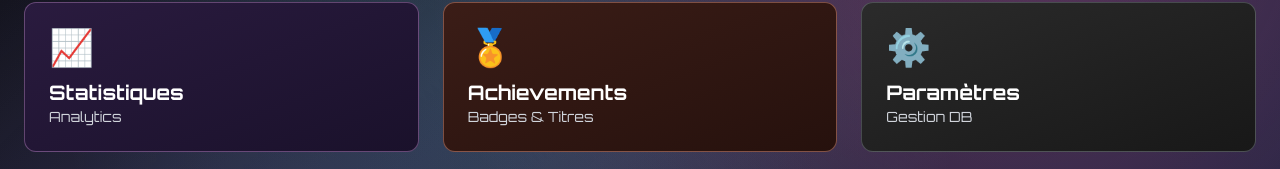
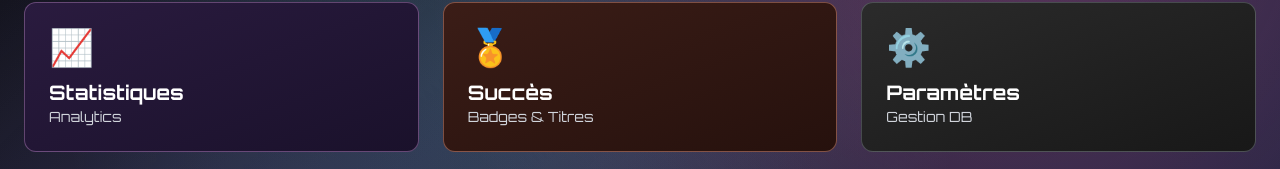
Before and after one commit to Forge-Jedaii/Combat-Sensei-Compagnon-CSC-NextJS-React, a Next.js app: page /archives in a window 1280 px wide. Shown: the part 258-427 px from the top of the page. Built offline with nearby package versions, Linux system fonts and the light colour scheme.

Commit message:
ajout glow

```diff
--- a/package.json
+++ b/package.json
@@ -18,7 +18,8 @@
     "mongoose": "^8.18.1",
     "next": "15.5.1",
     "react": "19.1.0",
-    "react-dom": "19.1.0"
+    "react-dom": "19.1.0",
+    "recharts": "^3.6.0"
   },
   "devDependencies": {
     "@eslint/eslintrc": "^3",
--- a/src/app/archives/page.tsx
+++ b/src/app/archives/page.tsx
@@ -41,7 +41,7 @@ const sections = [
   },
   {
     id: "achievements",
-    title: "Achievements",
+    title: "Succès",
     subtitle: "Badges & Titres",
     icon: "🏅",
     color: "from-[#3b1d17] to-[#26110d]",
--- a/src/components/ModeSelection.tsx
+++ b/src/components/ModeSelection.tsx
@@ -110,7 +110,7 @@ export default function ModeSelection({ onSelect }: ModeSelectionProps) {
             >
               <div className="absolute inset-0 bg-gradient-to-br from-white/10 to-transparent opacity-0 group-hover:opacity-100 transition-opacity duration-300"></div>
               <div className="relative z-10">
-                <div className="text-4xl mb-3">📜</div>
+                <div className="text-4xl mb-3 text-glow">📜</div>
                 <h3 className="text-xl text-glow font-bold text-white mb-2 font-orbitron">Règlements Officiels</h3>
                 <div className="text-xs text-glow sm:text-sm text-cyan-300/80">Code de la Forge</div>
                 <div className="text-xs text-glow text-cyan-200/60 mt-1">Règles • Fautes • Modes</div>
@@ -124,7 +124,7 @@ export default function ModeSelection({ onSelect }: ModeSelectionProps) {
             >
               <div className="absolute inset-0 bg-gradient-to-br from-white/10 to-transparent opacity-0 group-hover:opacity-100 transition-opacity duration-300"></div>
               <div className="relative z-10">
-                <div className="text-4xl mb-3">🏛️</div>
+                <div className="text-4xl mb-3 text-glow">🏛️</div>
                 <h3 className="text-xl text-glow font-bold text-white mb-2 font-orbitron">Archives de la Forge</h3>
                 <div className="text-xs text-glow sm:text-sm text-purple-300/80">Base de Données</div>
                 <div className="text-xs text-glow text-purple-200/60 mt-1">Classements • Profils • Stats</div>
```
Also changed, not shown: 1 other file (tests, documents, lock files or other folders).
